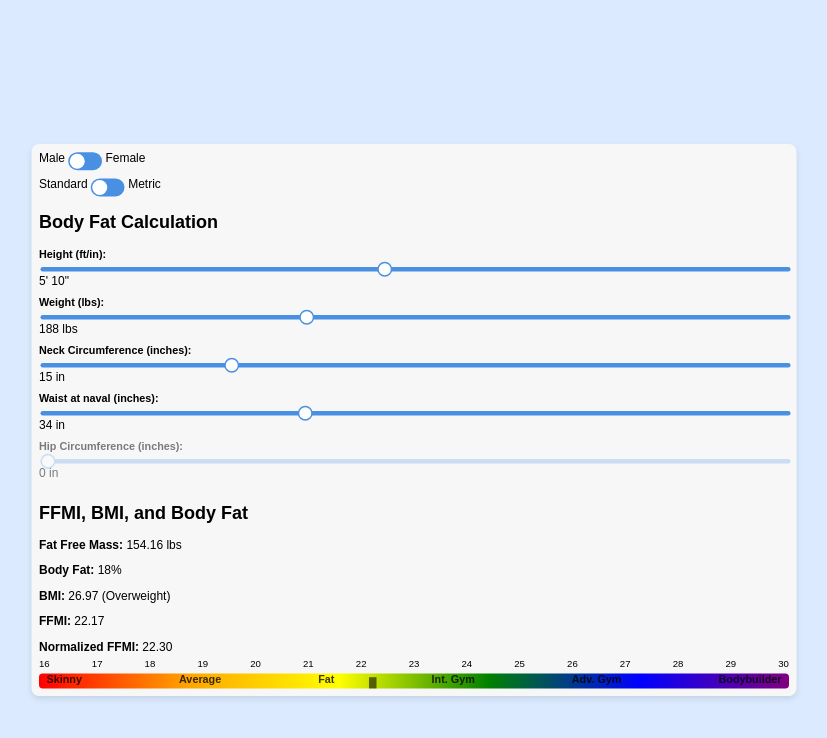
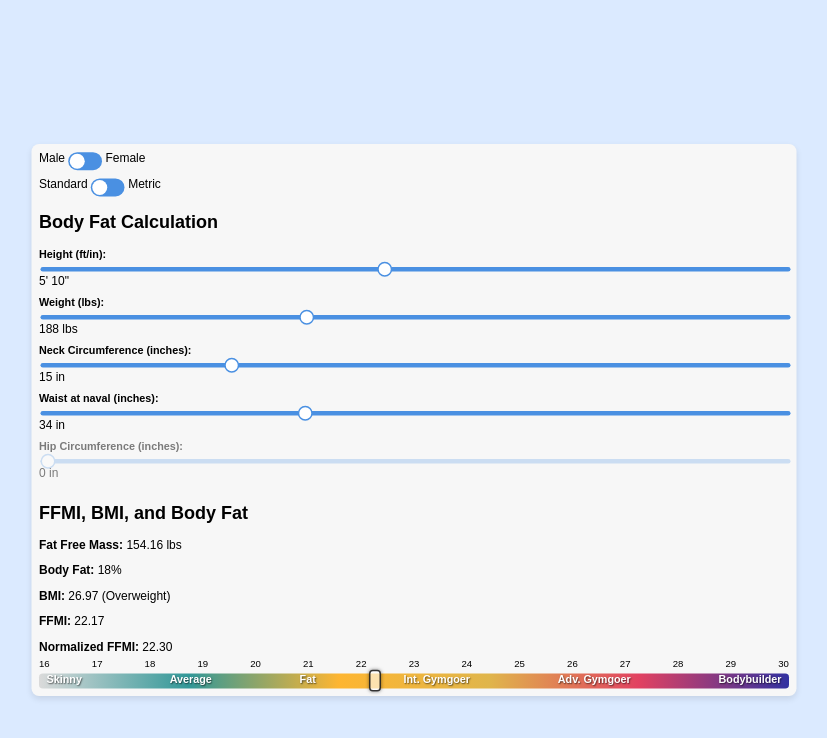
Before and after one commit to deanOfWalls/ffmi-fitness-calculator, a plain HTML site: page index.html in a window 1280 px wide. Shown: the whole page, without its empty margins (226-1053 px from the left). Drawn offline with Linux system fonts and the light colour scheme.

Commit message:
Updating styling

```diff
--- a/index.html
+++ b/index.html
@@ -107,8 +107,8 @@
                     <span>Skinny</span>
                     <span>Average</span>
                     <span>Fat</span>
-                    <span>Int. Gym</span>
-                    <span>Adv. Gym</span>
+                    <span>Int. Gymgoer</span>
+                    <span>Adv. Gymgoer</span>
                     <span>Bodybuilder</span>
                 </div>
             </div>
--- a/script.js
+++ b/script.js
@@ -173,7 +173,7 @@ document.addEventListener('DOMContentLoaded', function () {
 
         const ffmiIndicator = isFemale ? document.getElementById('ffmiIndicatorFemale') : document.getElementById('ffmiIndicatorMale');
 
-        ffmiIndicator.style.left = `${Math.max(0, Math.min(indicatorPosition, 98.5))}%`; // Ensure padding
+        ffmiIndicator.style.left = `${Math.max(0, Math.min(indicatorPosition, 99))}%`; // Ensure padding
     }
 
 // Update the colors based on gender
@@ -196,7 +196,7 @@ function updateColors(isFemale) {
     function getBMICategory(bmi) {
         if (bmi < 18.5) return "Underweight";
         if (bmi >= 18.5 && bmi < 25) return "Normal";
-        if (bmi >= 25 && bmi < 29.9) return "Overweight";
+        if (bmi >= 25 && bmi < 30) return "Overweight";
         if (bmi >= 30) return "Obese";
     }
 
--- a/style.css
+++ b/style.css
@@ -136,10 +136,19 @@ input:checked + .slider:before {
     position: relative;
     height: 20px;
     width: 100%;
-    background: linear-gradient(to right, red, orange, yellow, green, blue, purple);
+    background: linear-gradient(to right,
+        rgba(211, 211, 211, 0.8),   /* Light Gray for Skinny */
+        rgba(0, 128, 128, 0.8),     /* Teal for Average */
+        rgba(255, 165, 0, 0.8),     /* Orange for Fat */
+        rgba(218, 165, 32, 0.8),    /* Dark Yellow for Int. Gym */
+        rgba(220, 20, 60, 0.8),     /* Crimson Red for Adv. Gym */
+        rgba(0, 0, 139, 0.8)        /* Dark Blue for Bodybuilder */
+    );
     border-radius: 5px;
     margin-top: 10px;
 }
+
+
 
 .ffmi-numbers-inside {
     display: flex;
@@ -160,18 +169,23 @@ input:checked + .slider:before {
 }
 
 .ffmi-labels-below span {
-    margin-top: 0px; /* Keep aligned with FFMI bar */
-    color: #000000c4;
+    color: white; /* Use white text for better contrast */
     font-weight: bold;
+    text-shadow: 1px 1px 2px rgba(0, 0, 0, 0.6); /* Light text shadow to improve readability */
 }
 
 .ffmi-indicator {
     position: absolute;
-    width: 10px;
-    height: 15px;
-    background-color: rgba(0, 0, 0, 0.575);
-    top: 5px; /* Adjust to position the indicator */
+    width: 12px;
+    height: 25px;
+    background-color: rgba(255, 255, 255, 0.6); /* Lower opacity for better visibility behind */
+    border: 2px solid rgba(0, 0, 0, 0.8);
+    border-radius: 5px;
+    top: -5px; /* Align it just above the text labels */
+    box-shadow: 0px 0px 5px rgba(0, 0, 0, 0.5);
 }
+
+
 
 /* Prevent text overflow outside container */
 .container {
```
